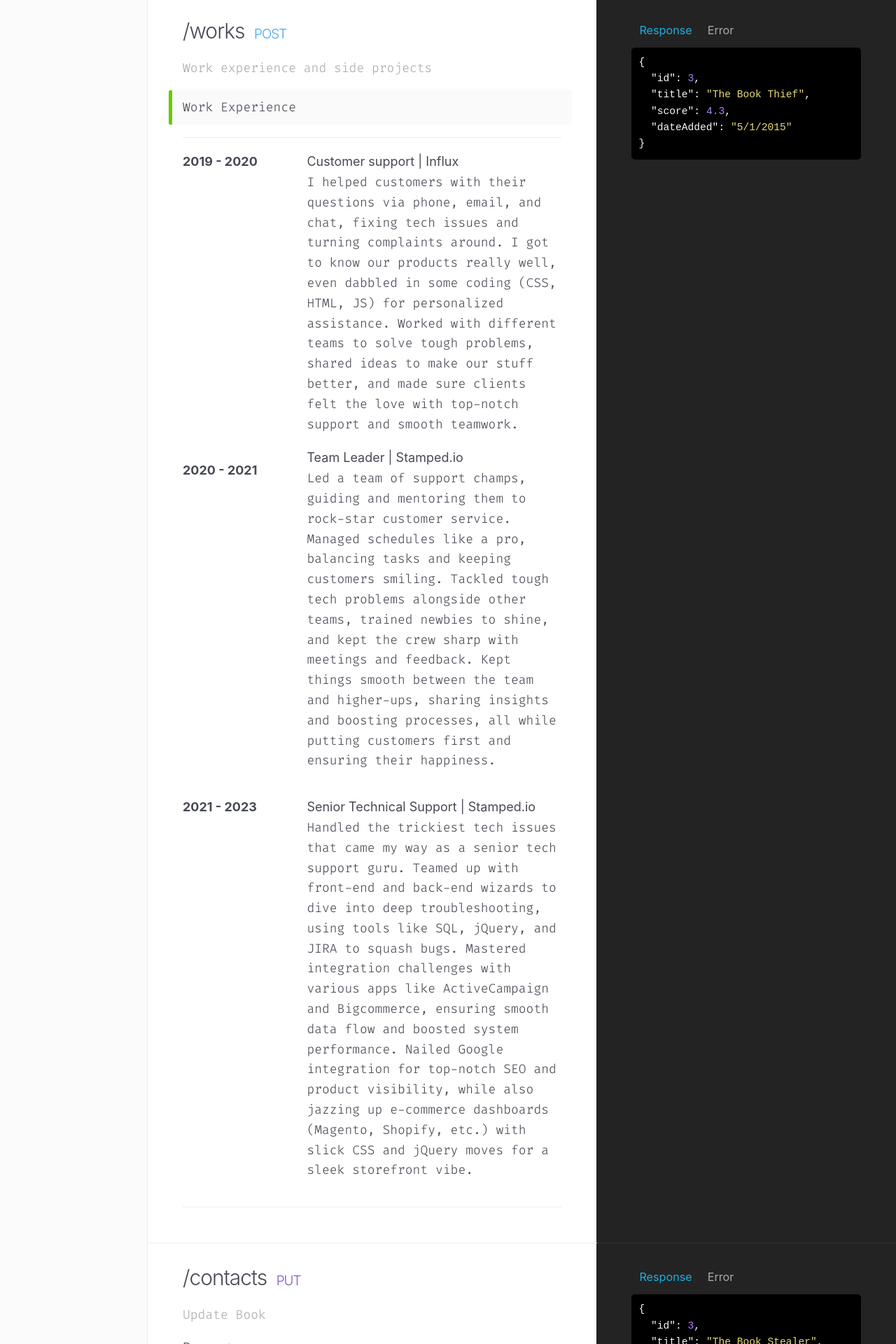
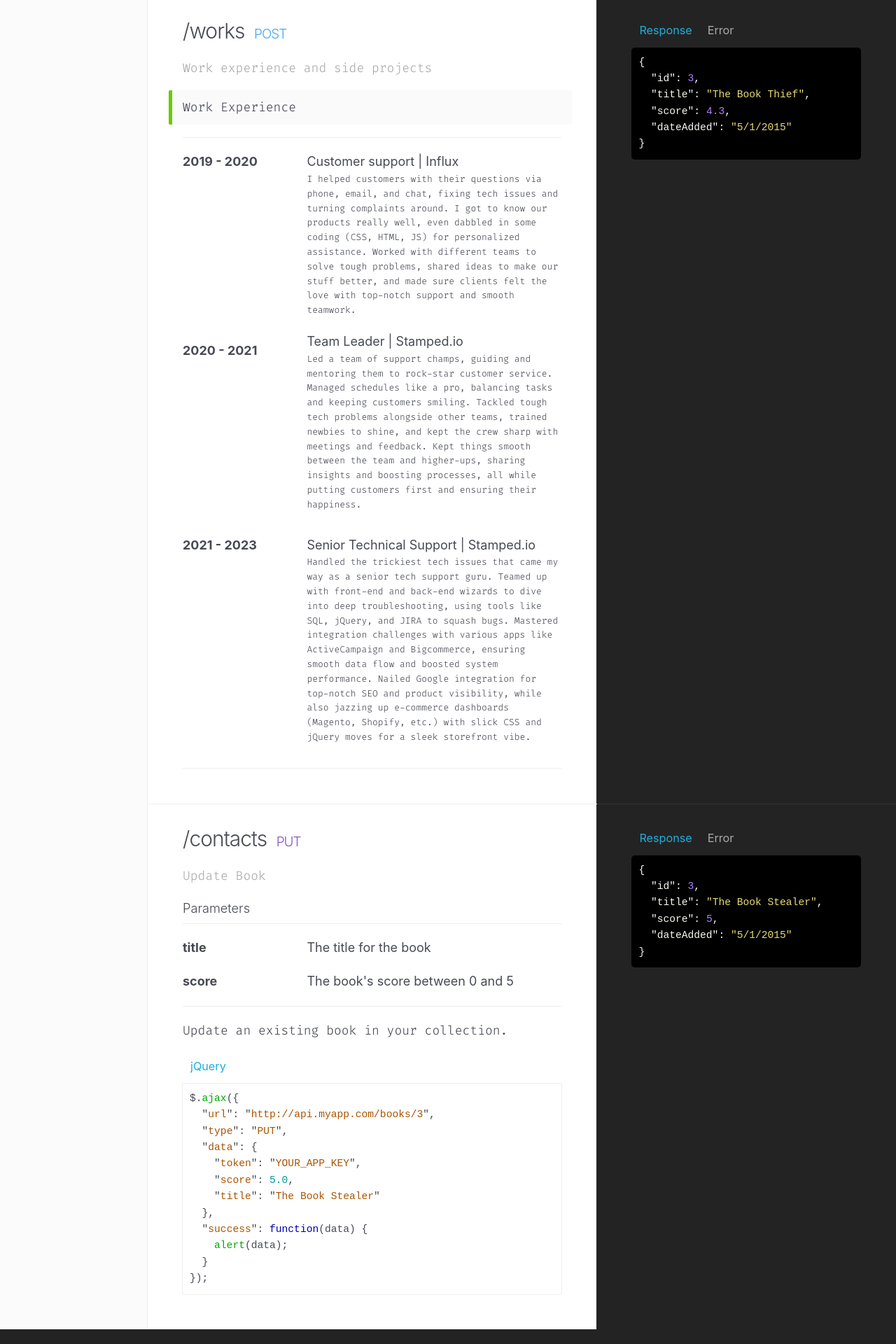
Before and after one commit to aisyadfira/aisyadfira-github, a Jekyll site: the page built from index.html, in a window 1280 px wide. Shown: the part 430-2350 px from the top of the page at 70% size. Built offline with Jekyll 4.4.1, drawn with Linux system fonts in a browser that asks for light colours; nearby versions of some CDN libraries; after the commit the page ends 2329 px from its top, so only the background shows below that.

Commit message:
Update _main.scss

```diff
--- a/_sass/_main.scss
+++ b/_sass/_main.scss
@@ -582,6 +582,9 @@ section.doc-content:nth-child(2) .left-docs .code-viewer {
 .doc-content:nth-child(2) .left-docs h6 {
     display: none;
 }
+.doc-content:nth-child(2) .left-docs dd p {
+    font-size: 13px;
+}
 /*
 div#sidebar li:last-child, .doc-content:last-child {
     display: none;
```
